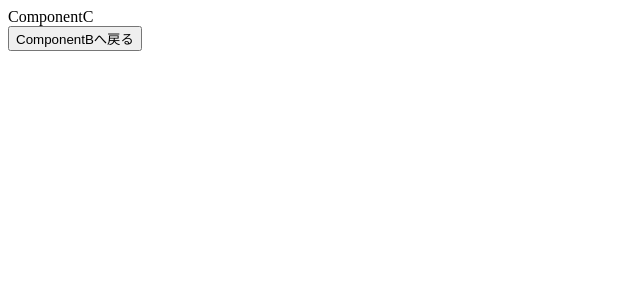
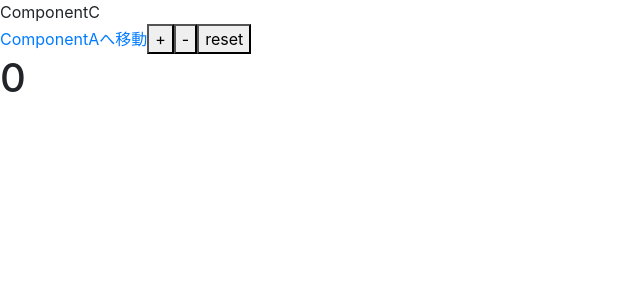
Before and after one commit to lanmalu1358/react-dev-course, a React (Create React App) app: page /componentc in a window 1280 px wide. Shown: the top 300 px of the page, without its empty margins (0-640 px from the left). Built offline with nearby package versions, Linux system fonts and the light colour scheme.

Commit message:
コミット14

```diff
--- a/src/ComponentB.js
+++ b/src/ComponentB.js
@@ -2,6 +2,7 @@ import React, { useState, useEffect } from 'react'
 import { Link } from 'react-router-dom'
 import { Table } from 'react-bootstrap'
 import axios from 'axios'
+import 'bootstrap/dist/css/bootstrap.min.css';
 
 const ComponentB = (props) => {
     const [data, setData] = useState([])
--- a/src/ComponentC.js
+++ b/src/ComponentC.js
@@ -1,15 +1,43 @@
-import React from 'react'
+import React, { useReducer } from 'react';
+import { Link } from 'react-router-dom';
+import reducer from './reducers/index';
 
-const ComponentC = (props) => {
-    const backpage = () => {
-        props.history.push('/componentb')
-    }
+const initialCount = {
+    count: 0
+};
+
+const ComponentC = () => {
+    const [state, dispatch] = useReducer(reducer, initialCount);
+
+    const increment = () => {
+        console.log('increment');
+        dispatch({
+            type: 'INCREMENT'
+        });
+    };
+    const decrement = () => {
+        console.log('decrement');
+        dispatch({
+            type: 'DECREMENT'
+        });
+    };
+    const reset = () => {
+        console.log('reset');
+        dispatch({
+            type: 'RESET'
+        });
+    };
+
     return (
-        <>
+        <div>
             <div>ComponentC</div>
-            <button onClick={backpage}>ComponentBへ戻る</button>
-        </>
-    )
-}
+            <Link to="/">ComponentAへ移動</Link>
+            <button onClick={increment}>+</button>
+            <button onClick={decrement}>-</button>
+            <button onClick={reset}>reset</button>
+            <h1>{state.count}</h1>
+        </div>
+    );
+};
 
 export default ComponentC;
--- /dev/null
+++ b/src/reducers/index.js
@@ -0,0 +1,14 @@
+const reducer = (state = [], action) => {
+    switch (action.type) {
+        case 'INCREMENT':
+            return { ...state, count: state.count + 1 };
+        case 'DECREMENT':
+            return { ...state, count: state.count - 1 };
+        case 'RESET':
+            return { ...state, count: state.count * 0 };
+        default:
+            return state;
+    }
+};
+
+export default reducer;
```
Also changed, not shown: 1 other file (tests, documents, lock files or other folders).
